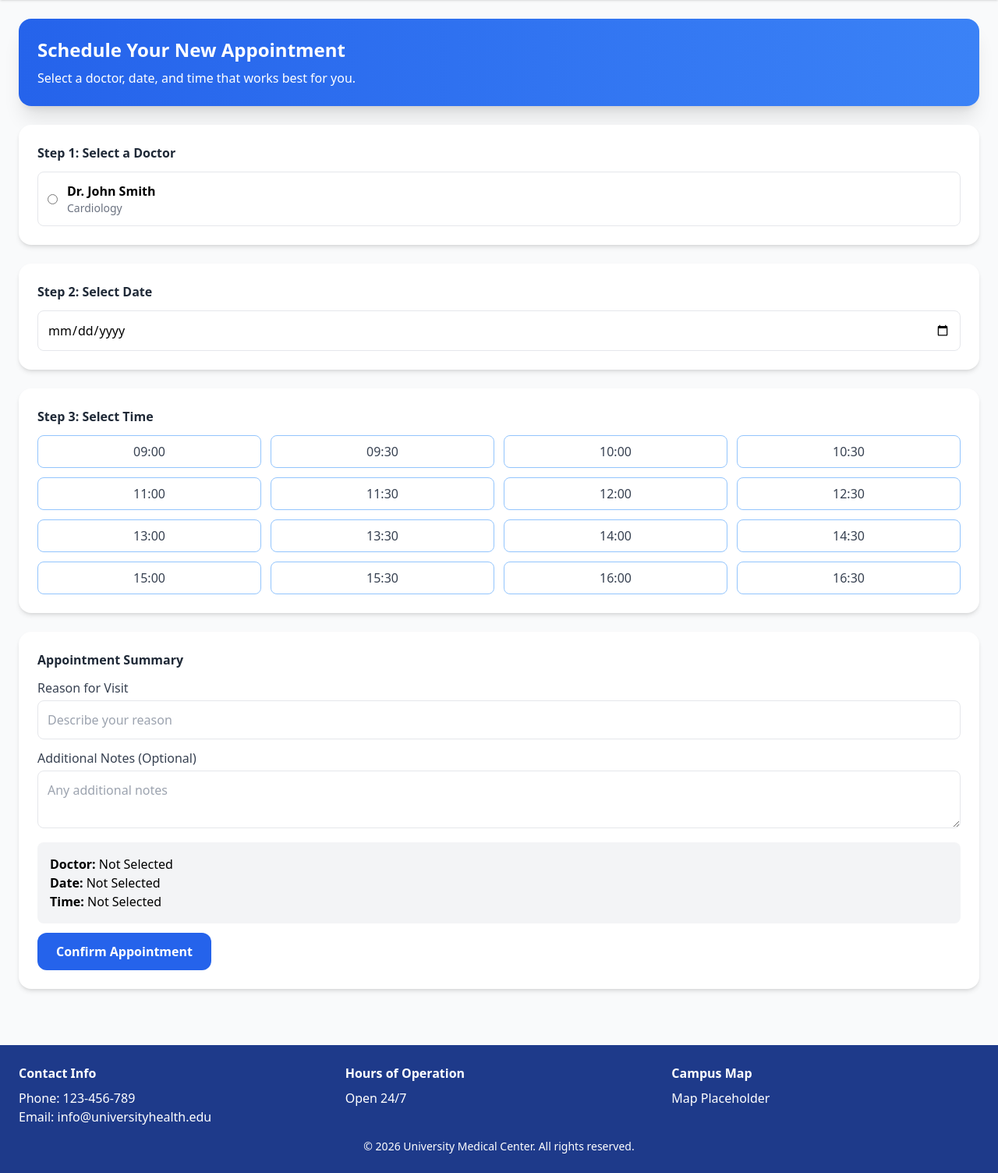
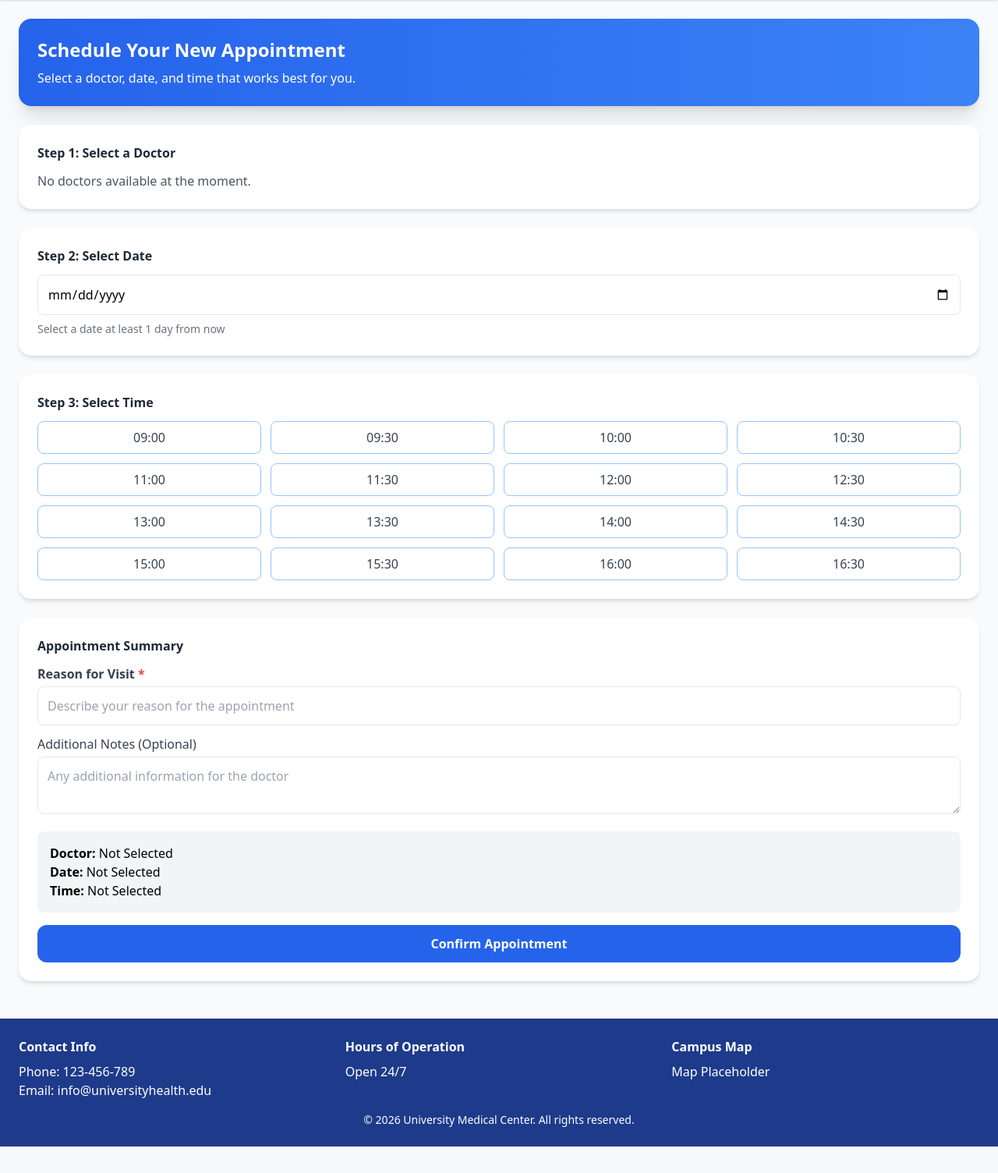
Before and after one commit to iamsaadman/UniversityMedcialCenter, a PHP site: page /studentbooknewappointment.php in a window 1280 px wide. Shown: the part 60-1564 px from the top of the page at 78% size. After the commit the page ends 1530 px from the top, so only its background shows below. Run offline with PHP 8.4, Linux system fonts and the light colour scheme; the visitor is signed in with stand-in values (Sample User, id 1); some libraries are stand-ins or nearby versions.

Commit message:
Add appointment booking functionality with validation and database integration

```diff
--- a/studentbooknewappointment.php
+++ b/studentbooknewappointment.php
@@ -1,8 +1,46 @@
 <?php
-// Example doctors array
-$doctors = [
-    ['name' => 'Dr. John Smith', 'department' => 'Cardiology']
-];
+session_start();
+require_once __DIR__ . '/includes/dp.php';
+
+// Check if user is logged in and is a student
+if (!isset($_SESSION['user_id']) || $_SESSION['role'] !== 'student') {
+    header('Location: login.php');
+    exit;
+}
+
+// Fetch available doctors from users table where role is 'doctor'
+$doctorsResult = $mysqli->query('
+    SELECT id, fullname
+    FROM users
+    WHERE role = \'doctor\'
+    ORDER BY fullname
+');
+$doctors = [];
+if ($doctorsResult) {
+    while ($row = $doctorsResult->fetch_assoc()) {
+        $doctors[] = $row;
+    }
+}
+
+// Get success/error messages
+$message = '';
+$messageType = '';
+if (isset($_GET['success']) && $_GET['success'] === '1') {
+    $message = 'Appointment booked successfully!';
+    $messageType = 'success';
+} elseif (isset($_GET['error'])) {
+    $error = $_GET['error'];
+    if ($error === 'invalid') {
+        $message = 'Please fill all required fields correctly.';
+    } elseif ($error === 'past_date') {
+        $message = 'Cannot book appointments for past dates.';
+    } elseif ($error === 'db') {
+        $message = 'Database error. Please try again later.';
+    } else {
+        $message = 'An error occurred. Please try again.';
+    }
+    $messageType = 'error';
+}
 ?>
 
 <!DOCTYPE html>
@@ -31,74 +69,83 @@ $doctors = [
 <!-- MAIN CONTENT -->
 <div class="p-6">
 
+  <!-- Success/Error Message -->
+  <?php if ($message): ?>
+    <div class="mb-6 p-4 rounded-xl <?php echo $messageType === 'success' ? 'bg-green-100 text-green-700' : 'bg-red-100 text-red-700'; ?>">
+      <?php echo htmlspecialchars($message); ?>
+    </div>
+  <?php endif; ?>
+
   <!-- Header Card -->
   <div class="bg-gradient-to-r from-blue-600 to-blue-500 text-white rounded-2xl p-6 shadow-xl mb-6">
     <h2 class="text-2xl font-bold mb-2">Schedule Your New Appointment</h2>
     <p>Select a doctor, date, and time that works best for you.</p>
   </div>
 
+  <!-- Appointment Form -->
+  <form action="appointment_process.php" method="POST" class="space-y-6" id="appointmentForm">
+
     <!-- Step 1: Select Doctor -->
-  <div class="bg-white rounded-2xl p-6 shadow-md mb-6">
+    <div class="bg-white rounded-2xl p-6 shadow-md">
       <h3 class="font-semibold text-gray-800 mb-3">Step 1: Select a Doctor</h3>
+      <?php if (!empty($doctors)): ?>
         <div class="space-y-3">
           <?php foreach ($doctors as $doctor): ?>
             <label class="flex items-center gap-3 p-3 border rounded-lg hover:bg-blue-50 cursor-pointer">
-          <input type="radio" name="doctor" value="<?php echo $doctor['name']; ?>" class="accent-blue-500">
+              <input type="radio" name="doctor_id" value="<?php echo (int)$doctor['id']; ?>" class="accent-blue-500" required>
               <div>
-            <p class="font-semibold"><?php echo $doctor['name']; ?></p>
-            <p class="text-gray-500 text-sm"><?php echo $doctor['department']; ?></p>
+                <p class="font-semibold"><?php echo htmlspecialchars($doctor['fullname']); ?></p>
               </div>
             </label>
           <?php endforeach; ?>
         </div>
+      <?php else: ?>
+        <p class="text-gray-600">No doctors available at the moment.</p>
+      <?php endif; ?>
     </div>
 
     <!-- Step 2: Select Date -->
-  <div class="bg-white rounded-2xl p-6 shadow-md mb-6">
+    <div class="bg-white rounded-2xl p-6 shadow-md">
       <h3 class="font-semibold text-gray-800 mb-3">Step 2: Select Date</h3>
-    <input type="date" name="appointment_date" class="w-full p-3 border rounded-lg focus:outline-none focus:ring-2 focus:ring-blue-400 focus:border-blue-500">
+      <input type="date" name="appointment_date" id="appointmentDate" class="w-full p-3 border rounded-lg focus:outline-none focus:ring-2 focus:ring-blue-400 focus:border-blue-500" required>
+      <p class="text-gray-500 text-sm mt-2">Select a date at least 1 day from now</p>
     </div>
 
     <!-- Step 3: Select Time -->
-  <div class="bg-white rounded-2xl p-6 shadow-md mb-6">
+    <div class="bg-white rounded-2xl p-6 shadow-md">
       <h3 class="font-semibold text-gray-800 mb-3">Step 3: Select Time</h3>
-    <div class="grid grid-cols-3 md:grid-cols-4 gap-3">
-      <?php
-      $startHour = 9;
-      $endHour = 16;
-      $minutes = ['00', '30'];
-      foreach(range($startHour, $endHour) as $h) {
-          foreach($minutes as $m) {
-              $time = sprintf("%02d:%s", $h, $m);
-              echo "<button type='button' class='py-2 px-3 rounded-lg border border-blue-300 hover:bg-blue-50 text-gray-700'>$time</button>";
-          }
-      }
-      ?>
+      <div class="grid grid-cols-3 md:grid-cols-4 gap-3" id="timeSlots">
+        <!-- Generated by JavaScript -->
       </div>
+      <input type="hidden" name="appointment_time" id="selectedTime" required>
     </div>
 
     <!-- Appointment Summary -->
-  <div class="bg-white rounded-2xl p-6 shadow-md mb-6">
+    <div class="bg-white rounded-2xl p-6 shadow-md">
       <h3 class="font-semibold text-gray-800 mb-3">Appointment Summary</h3>
+
       <div class="mb-3">
-      <label class="block text-gray-700 mb-1">Reason for Visit</label>
-      <input type="text" name="reason" placeholder="Describe your reason" class="w-full p-3 border rounded-lg focus:outline-none focus:ring-2 focus:ring-blue-400 focus:border-blue-500">
+        <label class="block text-gray-700 mb-1 font-semibold">Reason for Visit <span class="text-red-500">*</span></label>
+        <input type="text" name="reason_for_visit" placeholder="Describe your reason for the appointment" class="w-full p-3 border rounded-lg focus:outline-none focus:ring-2 focus:ring-blue-400 focus:border-blue-500" maxlength="255" required>
       </div>
-    <div class="mb-3">
+
+      <div class="mb-4">
         <label class="block text-gray-700 mb-1">Additional Notes (Optional)</label>
-      <textarea name="notes" placeholder="Any additional notes" class="w-full p-3 border rounded-lg focus:outline-none focus:ring-2 focus:ring-blue-400 focus:border-blue-500"></textarea>
+        <textarea name="notes" placeholder="Any additional information for the doctor" class="w-full p-3 border rounded-lg focus:outline-none focus:ring-2 focus:ring-blue-400 focus:border-blue-500" maxlength="1000"></textarea>
       </div>
 
       <!-- Your Selection Card -->
-    <div class="bg-gray-100 p-4 rounded-lg mb-3">
-      <p><strong>Doctor:</strong> Not Selected</p>
-      <p><strong>Date:</strong> Not Selected</p>
-      <p><strong>Time:</strong> Not Selected</p>
+      <div class="bg-gray-100 p-4 rounded-lg mb-4">
+        <p><strong>Doctor:</strong> <span id="summaryDoctor">Not Selected</span></p>
+        <p><strong>Date:</strong> <span id="summaryDate">Not Selected</span></p>
+        <p><strong>Time:</strong> <span id="summaryTime">Not Selected</span></p>
       </div>
 
       <!-- Confirm Button -->
-    <button class="bg-blue-600 text-white py-3 px-6 rounded-xl font-semibold hover:bg-blue-700 transition">Confirm Appointment</button>
+      <button type="submit" class="w-full bg-blue-600 text-white py-3 px-6 rounded-xl font-semibold hover:bg-blue-700 transition">Confirm Appointment</button>
     </div>
+
+  </form>
 
 </div>
 
@@ -122,5 +169,106 @@ $doctors = [
   <div class="text-center text-sm">&copy; 2026 University Medical Center. All rights reserved.</div>
 </footer>
 
+<script>
+  // Get doctor info from database result
+  const doctors = <?php echo json_encode($doctors); ?>;
+
+  // Generate time slots
+  function generateTimeSlots() {
+    const startHour = 9;
+    const endHour = 16;
+    const minutes = ['00', '30'];
+    const container = document.getElementById('timeSlots');
+    container.innerHTML = '';
+
+    for (let h = startHour; h <= endHour; h++) {
+      for (let m of minutes) {
+        const time = `${String(h).padStart(2, '0')}:${m}`;
+        const button = document.createElement('button');
+        button.type = 'button';
+        button.className = 'py-2 px-3 rounded-lg border border-blue-300 hover:bg-blue-50 text-gray-700 transition';
+        button.textContent = time;
+        button.onclick = (e) => selectTime(e, time);
+        container.appendChild(button);
+      }
+    }
+  }
+
+  // Select time slot
+  function selectTime(e, time) {
+    e.preventDefault();
+    document.getElementById('selectedTime').value = time;
+
+    // Update button styles
+    document.querySelectorAll('#timeSlots button').forEach(btn => {
+      btn.classList.remove('bg-blue-600', 'text-white', 'border-blue-600');
+      btn.classList.add('border-blue-300', 'hover:bg-blue-50', 'text-gray-700');
+    });
+
+    e.target.classList.add('bg-blue-600', 'text-white', 'border-blue-600');
+    e.target.classList.remove('border-blue-300', 'hover:bg-blue-50', 'text-gray-700');
+
+    updateSummary();
+  }
+
+  // Update summary display
+  function updateSummary() {
+    // Doctor
+    const doctorRadio = document.querySelector('input[name="doctor_id"]:checked');
+    if (doctorRadio) {
+      const doctor = doctors.find(d => d.id == doctorRadio.value);
+      document.getElementById('summaryDoctor').textContent = doctor ? doctor.fullname : 'Not Selected';
+    } else {
+      document.getElementById('summaryDoctor').textContent = 'Not Selected';
+    }
+
+    // Date
+    const dateValue = document.getElementById('appointmentDate').value;
+    if (dateValue) {
+      const dateObj = new Date(dateValue);
+      document.getElementById('summaryDate').textContent = dateObj.toLocaleDateString('en-US', { weekday: 'long', year: 'numeric', month: 'long', day: 'numeric' });
+    } else {
+      document.getElementById('summaryDate').textContent = 'Not Selected';
+    }
+
+    // Time
+    const timeValue = document.getElementById('selectedTime').value;
+    document.getElementById('summaryTime').textContent = timeValue || 'Not Selected';
+  }
+
+  // Set minimum date to tomorrow
+  function setMinDate() {
+    const tomorrow = new Date();
+    tomorrow.setDate(tomorrow.getDate() + 1);
+    const minDate = tomorrow.toISOString().split('T')[0];
+    document.getElementById('appointmentDate').setAttribute('min', minDate);
+  }
+
+  // Event listeners
+  document.addEventListener('DOMContentLoaded', () => {
+    generateTimeSlots();
+    setMinDate();
+
+    document.querySelectorAll('input[name="doctor_id"]').forEach(radio => {
+      radio.addEventListener('change', updateSummary);
+    });
+
+    document.getElementById('appointmentDate').addEventListener('change', updateSummary);
+  });
+
+  // Form validation before submit
+  document.getElementById('appointmentForm').addEventListener('submit', (e) => {
+    const doctorRadio = document.querySelector('input[name="doctor_id"]:checked');
+    const appointmentDate = document.getElementById('appointmentDate').value;
+    const appointmentTime = document.getElementById('selectedTime').value;
+    const reasonForVisit = document.querySelector('input[name="reason_for_visit"]').value;
+
+    if (!doctorRadio || !appointmentDate || !appointmentTime || !reasonForVisit.trim()) {
+      e.preventDefault();
+      alert('Please fill in all required fields.');
+    }
+  });
+</script>
+
 </body>
 </html>
```
Also changed, not shown: appointment_process.php (added, +81 -0 lines), database/seed.sql (+20 -0 lines). Lines whose indentation alone changed are shown as unchanged.
